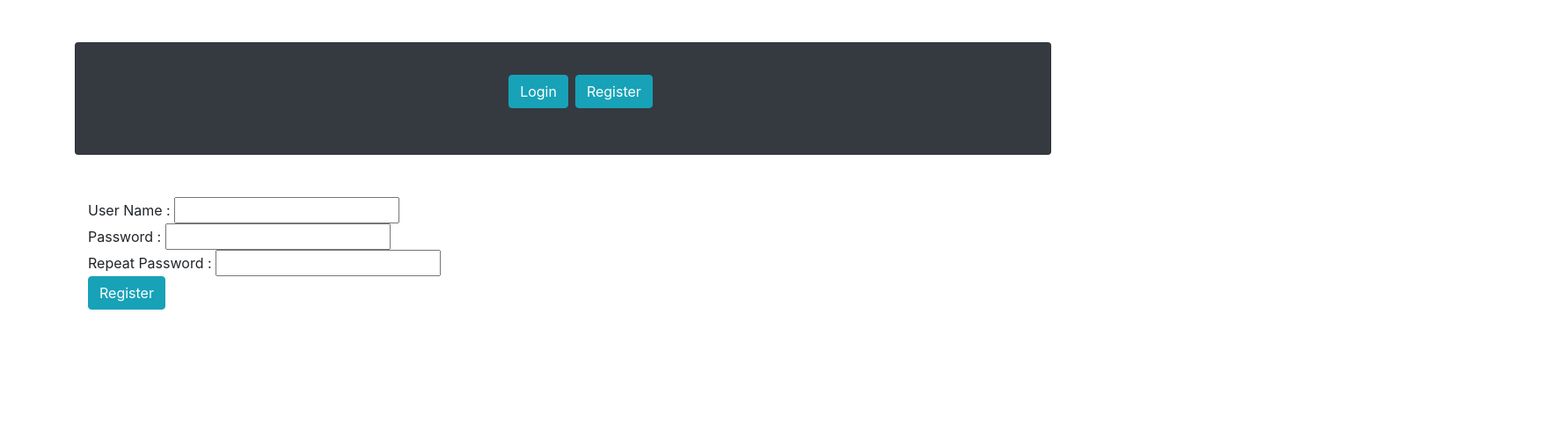
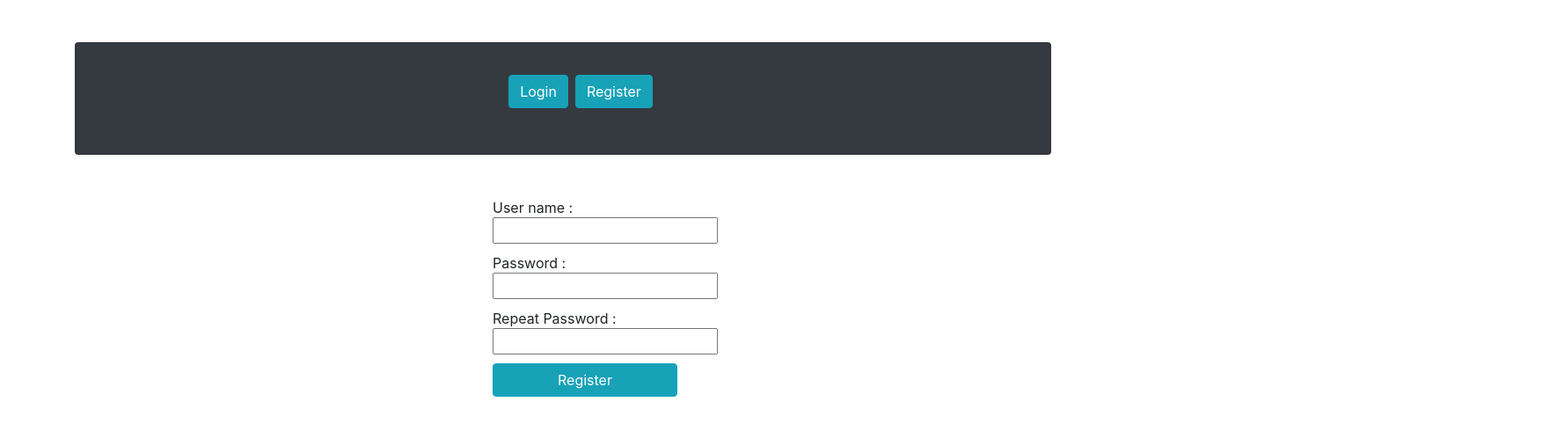
Before and after one commit to karsv/atmView, an Angular app: page /register in a window 1280 px wide. Shown: the top 490 px of the page at 88% size, 1770 px wide, since content can reach past the window. Built offline with nearby package versions, Linux system fonts and the light colour scheme.

Commit message:
align fields in registration and login form

```diff
--- a/src/app/components/login/login.component.css
+++ b/src/app/components/login/login.component.css
@@ -0,0 +1,19 @@
+div.field {
+  padding-bottom:10px;
+}
+div.field label {
+  display: block;
+  float: left;
+  width: 210px;
+  height: 15px;
+}
+
+.xl-size{
+  width: 210px;
+  margin-right: 1000px;
+}
+
+form {
+  width: 160px;
+  margin: 0 auto;
+}
--- a/src/app/components/login/login.component.html
+++ b/src/app/components/login/login.component.html
@@ -1,11 +1,17 @@
 <div class="container">
   <form (ngSubmit)="checkLogin()" #userForm="ngForm">
-    <div>
-      User Name : <input type="text" name="name" [(ngModel)]="userRequest.name">
-      Password : <input type="password" name="password" [(ngModel)]="userRequest.password">
+    <div class="field">
+      <label> User Name : </label>
+      <input type="text" name="name" [(ngModel)]="userRequest.name">
     </div>
-    <button type="submit" class="btn btn-info">
-      Login
-    </button>
+    <div class="field">
+      <label> Password : </label>
+      <input type="password" name="password" [(ngModel)]="userRequest.password">
+    </div>
+    <div class="field">
+      <button type="submit" class="btn btn-info xl-size">
+        Login
+      </button>
+    </div>
   </form>
 </div>
--- a/src/app/components/register/register.component.css
+++ b/src/app/components/register/register.component.css
@@ -0,0 +1,19 @@
+div.field {
+  padding-bottom:10px;
+}
+div.field label {
+  display: block;
+  float: left;
+  width: 210px;
+  height: 15px;
+}
+
+.xl-size{
+  width: 210px;
+  margin-right: 1000px;
+}
+
+form {
+  width: 160px;
+  margin: 0 auto;
+}
--- a/src/app/components/register/register.component.html
+++ b/src/app/components/register/register.component.html
@@ -2,14 +2,17 @@
   <form (ngSubmit)="onSubmit()" #userForm="ngForm">
     <div class="alert alert-danger" role="alert" *ngIf="error">{{ error }}</div>
     <div class="field">
-      User Name : <input type="text" name="name" [(ngModel)]="userRequest.name"></div>
+      <label> User name : </label>
+      <input type="text" name="name" [(ngModel)]="userRequest.name"></div>
     <div class="field">
-      Password : <input type="password" name="password" [(ngModel)]="userRequest.password"></div>
+      <label> Password : </label>
+      <input type="password" name="password" [(ngModel)]="userRequest.password"></div>
     <div class="field">
-      Repeat Password : <input type="password" name="password" [(ngModel)]="userRequest.repeatPassword">
+      <label> Repeat Password : </label>
+      <input type="password" name="password" [(ngModel)]="userRequest.repeatPassword">
     </div>
-    <button type="submit" class="btn btn-info">
-      Register
-    </button>
+        <button type="submit" class="btn btn-info xl-size">
+          Register
+        </button>
   </form>
 </div>
```
